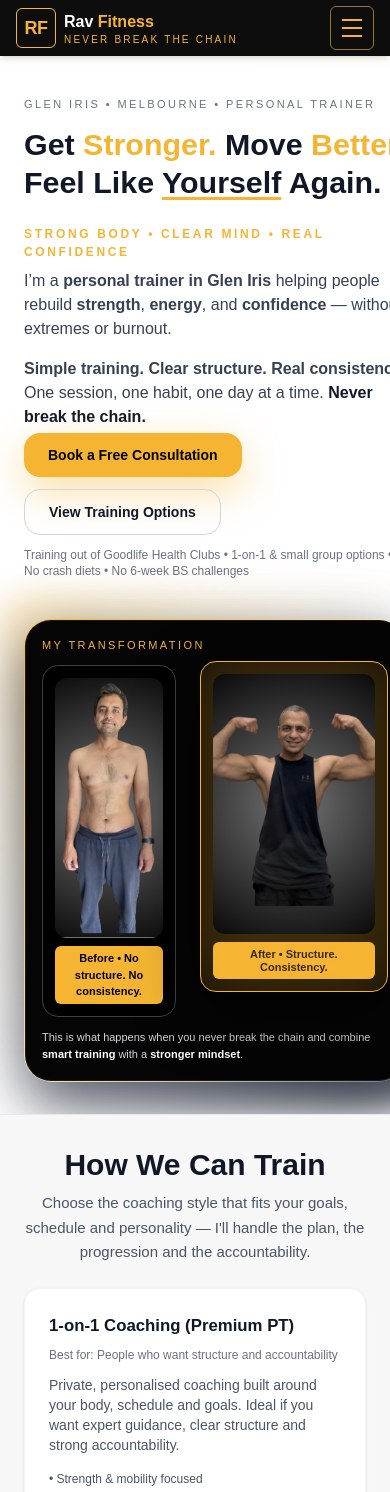
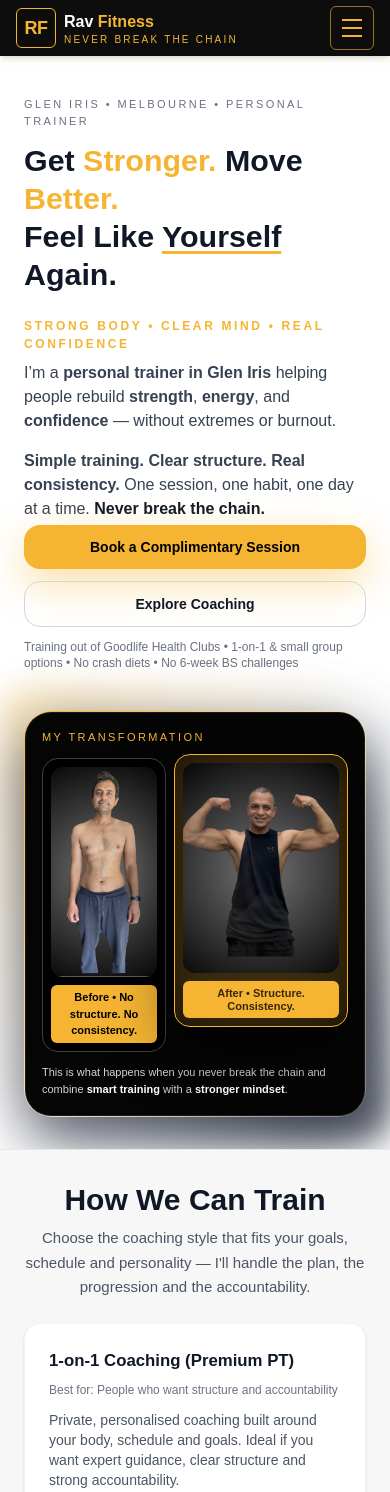
Before and after one commit to ravfitness/ravfitness-site, a Next.js app: page / in a window 390 px wide. Shown: the top 1492 px of the page. Built offline with nearby package versions, Linux system fonts and the light colour scheme.

Commit message:
Complete RF-044 Stage 3 responsive Hero

```diff
--- a/app/page.tsx
+++ b/app/page.tsx
@@ -21,7 +21,7 @@ export default function HomePage() {
           <div className="pointer-events-none absolute inset-x-0 -top-24 h-56 bg-gradient-to-b from-[#ffe9a8]/70 via-transparent to-transparent" />
 
 
-          <div className="relative z-10 max-w-6xl mx-auto px-6 pt-10 pb-8 md:pt-12 md:pb-10 grid md:grid-cols-2 gap-10 items-center w-full">
+          <div className="relative z-10 max-w-6xl mx-auto px-6 pt-10 pb-8 md:pt-12 md:pb-10 grid grid-cols-1 lg:grid-cols-2 gap-10 items-center w-full">
 
 
 
@@ -35,7 +35,7 @@ export default function HomePage() {
 
 
             {/* LEFT – TEXT / HOOK */}
-            <div className="max-w-xl">
+            <div className="min-w-0 max-w-xl break-words">
               <p className="uppercase tracking-[0.22em] text-[11px] text-gray-500 mb-3">
                 Glen Iris • Melbourne • Personal Trainer
               </p>
@@ -45,11 +45,11 @@ export default function HomePage() {
 
               {/* Visual headline (keep your dramatic styling) */}
               <h2 className="text-[1.9rem] md:text-[2.4rem] font-extrabold leading-tight text-gray-900 mb-6">
-                <span className="block whitespace-nowrap">
+                <span className="block whitespace-normal lg:whitespace-nowrap">
                   Get <span className="text-[#f5b533]">Stronger.</span> Move{" "}
                   <span className="text-[#f5b533]">Better.</span>
                 </span>
-                <span className="block whitespace-nowrap">
+                <span className="block whitespace-normal lg:whitespace-nowrap">
                   Feel Like{" "}
                   <span className="underline decoration-[#f5b533] underline-offset-4">
                     Yourself
@@ -102,18 +102,18 @@ export default function HomePage() {
 
 
               {/* CTA Row */}
-              <div className="flex flex-wrap gap-3 mt-1 md:mt-2 mb-3">
+              <div className="flex flex-col sm:flex-row flex-wrap gap-3 mt-1 md:mt-2 mb-3">
                 <a
                   href="#contact"
-                  className="px-6 py-3 rounded-2xl text-sm font-semibold bg-[#f5b533] text-black shadow-[0_14px_40px_rgba(245,181,51,0.45)] hover:brightness-110 transition"
+                  className="min-w-0 w-full sm:w-auto text-center lg:text-left px-6 py-3 rounded-2xl text-sm font-semibold bg-[#f5b533] text-black shadow-[0_14px_40px_rgba(245,181,51,0.45)] hover:brightness-110 transition"
                 >
-                  Book a Free Consultation
+                  Book a Complimentary Session
                 </a>
                 <a
                   href="#services"
-                  className="px-6 py-3 rounded-2xl text-sm font-semibold border border-gray-300 hover:bg-gray-50 transition"
+                  className="min-w-0 w-full sm:w-auto text-center lg:text-left px-6 py-3 rounded-2xl text-sm font-semibold border border-gray-300 hover:bg-gray-50 transition"
                 >
-                  View Training Options
+                  Explore Coaching
                 </a>
               </div>
 
@@ -125,7 +125,7 @@ export default function HomePage() {
             </div>
 
             {/* RIGHT – TRANSFORMATION CARD */}
-            <div className="w-full max-w-[480px] mx-auto md:mx-0 md:mt-0 md:ml-auto relative">
+            <div className="min-w-0 w-full max-w-[480px] mx-auto lg:mx-0 lg:mt-0 lg:ml-auto relative">
 
 
               {/* Glowing background halo */}
@@ -139,10 +139,10 @@ export default function HomePage() {
                     My Transformation
                   </p>
 
-                  <div className="grid grid-cols-[1fr_1.4fr] gap-6 items-start">
+                  <div className="grid grid-cols-[minmax(0,1fr)_minmax(0,1.4fr)] gap-2 sm:gap-6 items-start">
                     {/* BEFORE */}
-                    <div className="rounded-2xl overflow-hidden bg-black border border-neutral-700 flex flex-col p-3">
-                      <div className="relative h-[260px] w-full overflow-hidden rounded-xl">
+                    <div className="rounded-2xl overflow-hidden bg-black border border-neutral-700 min-w-0 flex flex-col p-2 sm:p-3">
+                      <div className="relative h-[clamp(140px,54vw,260px)] lg:h-[260px] w-full overflow-hidden rounded-xl">
                         <Image
                           src="/images/rav-before-v2.jpg"
                           alt="Rav before starting his transformation"
@@ -157,15 +157,15 @@ export default function HomePage() {
                     </div>
 
                     {/* AFTER */}
-                    {/*<div className="rounded-2xl overflow-hidden bg-black border border-[#f5b533] flex flex-col p-3">*/}
-                    <div className="relative rounded-2xl overflow-hidden bg-black border border-[#f5b533] flex flex-col p-3
+                    {/*<div className="rounded-2xl overflow-hidden bg-black border border-[#f5b533] min-w-0 flex flex-col p-2 sm:p-3">*/}
+                    <div className="relative rounded-2xl overflow-hidden bg-black border border-[#f5b533] min-w-0 flex flex-col p-2 sm:p-3
   -translate-y-1 md:-translate-y-2 z-10
   shadow-[0_20px_60px_rgba(0,0,0,0.55)]
 ">
                       <div className="pointer-events-none absolute -inset-6 rounded-[28px] bg-[#f5b533]/25 blur-2xl" />
 
 
-                      <div className="relative h-[260px] w-full overflow-hidden rounded-xl">
+                      <div className="relative h-[clamp(140px,54vw,260px)] lg:h-[260px] w-full overflow-hidden rounded-xl">
                         <Image
                           src="/images/rav-after-v2.jpg"
                           alt="Rav after transforming his body and mindset"
```
Also changed, not shown: 1 other file (tests, documents, lock files or other folders).
